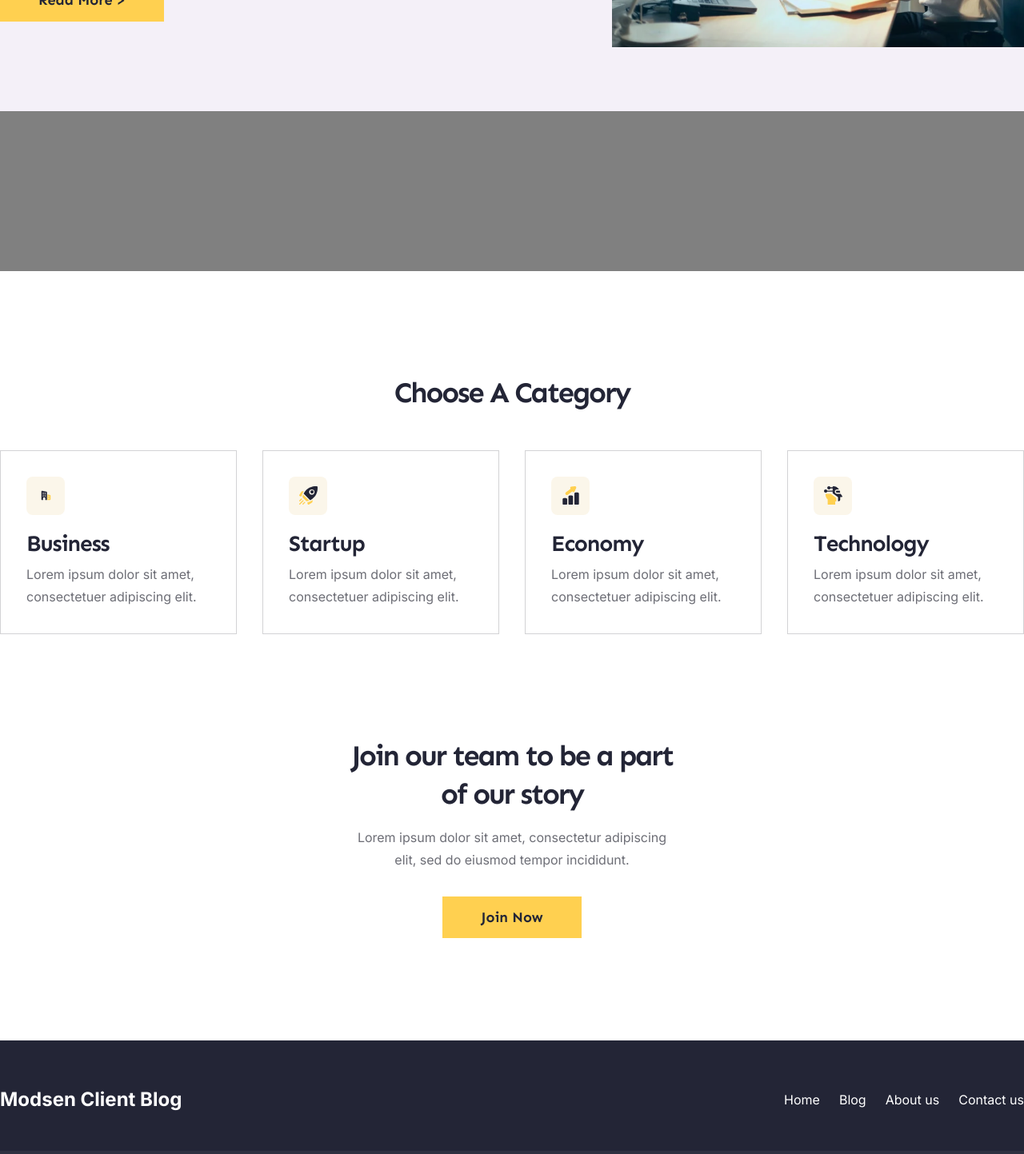
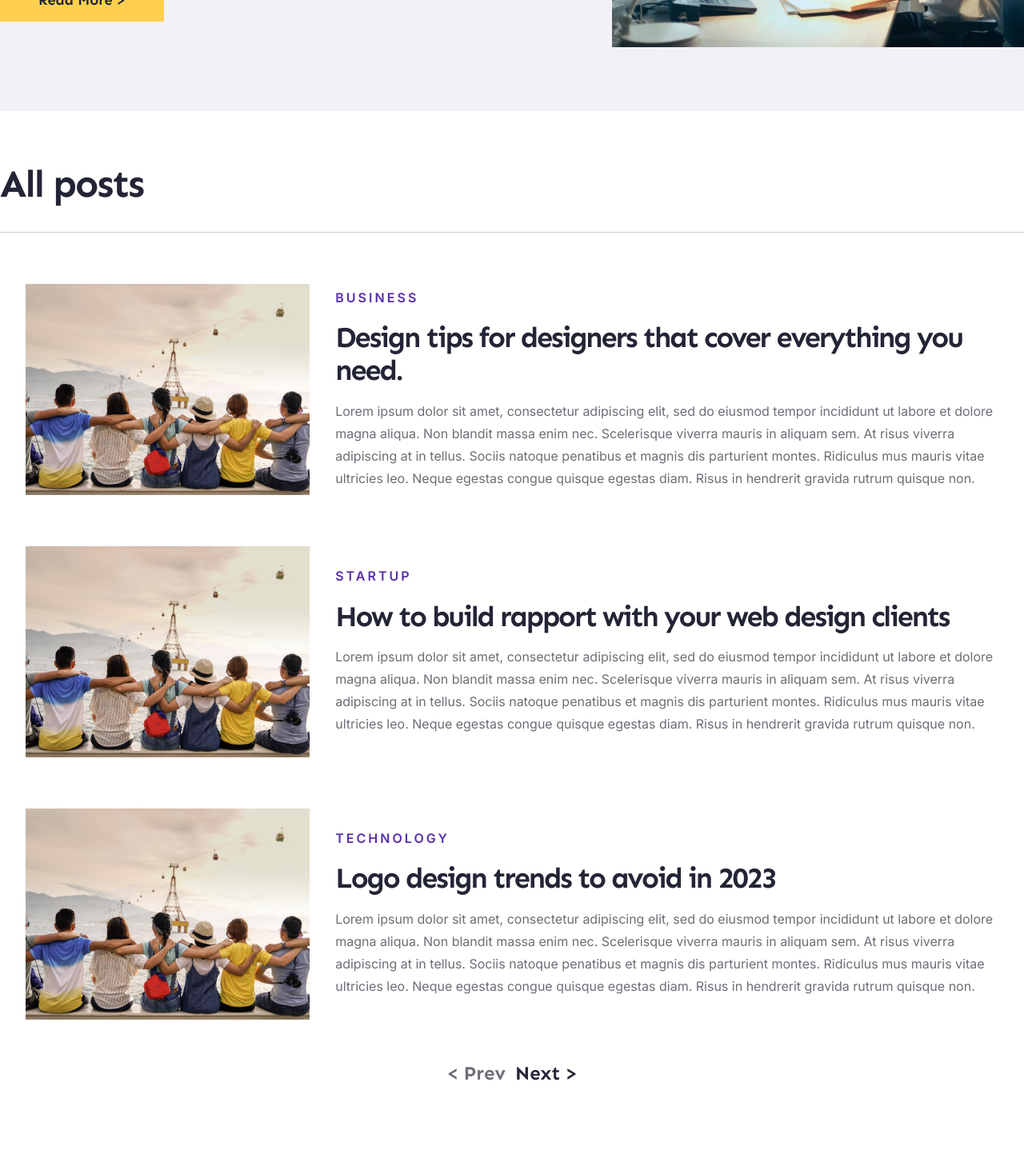
Before and after one commit to Albedo-13/client-blog, a Next.js app: page /blog in a window 1280 px wide. Shown: the part 460-1903 px from the top of the page at 80% size. Built offline with nearby package versions, Linux system fonts and the light colour scheme.

Commit message:
feat: blog cards section

```diff
--- a/src/app/blog/page.tsx
+++ b/src/app/blog/page.tsx
@@ -1,5 +1,6 @@
 import "./blog.module.scss";
 
+import { BlogCards } from "@/components/blog-cards/blog-cards";
 import { BlogHeader } from "@/components/blog-header/blog-header";
 import { ChooseCategory } from "@/components/choose-category/choose-category";
 import { JoinOurTeam } from "@/components/join-our-team/join-our-team";
@@ -8,8 +9,7 @@ export default function Page() {
   return (
     <>
       <BlogHeader />
-      {/* TODO: remove line */}
-      <div style={{ height: "200px", backgroundColor: "gray" }}></div>
+      <BlogCards />
       <ChooseCategory />
       <JoinOurTeam />
     </>
--- /dev/null
+++ b/src/components/blog-cards/blog-card/blog-card.module.scss
@@ -0,0 +1,46 @@
+@import "@/styles/variables.scss";
+
+.card {
+  display: flex;
+  gap: 32px;
+  padding: 32px;
+
+  &:hover {
+    background-color: $antique-white;
+  }
+}
+
+.image {
+  flex-basis: 30%;
+  height: auto;
+  vertical-align: middle;
+}
+
+.wrapper {
+  flex-basis: 70%;
+  display: flex;
+  flex-direction: column;
+  justify-content: center;
+}
+
+.category {
+  font-weight: 600;
+  letter-spacing: 0.19em;
+  text-transform: uppercase;
+  color: $purple;
+}
+
+.title {
+  font-family: $second-family;
+  font-weight: 700;
+  font-size: 36px;
+  letter-spacing: -0.06em;
+  margin-top: 20px;
+  color: $denim;
+}
+
+.description {
+  line-height: 175%;
+  margin-top: 16px;
+  color: $gray;
+}
--- /dev/null
+++ b/src/components/blog-cards/blog-card/blog-card.tsx
@@ -0,0 +1,24 @@
+import Image from "next/image";
+import Link from "next/link";
+
+import styles from "./blog-card.module.scss";
+
+type BlogCardProps = {
+  title: string;
+  description: string;
+  image: string;
+  category: string;
+};
+
+export function BlogCard({ title, description, image, category }: BlogCardProps) {
+  return (
+    <Link href="#" className={styles.card}>
+      <Image src={image} alt={title} className={styles.image} width={350} height={250} />
+      <div className={styles.wrapper}>
+        <p className={styles.category}>{category}</p>
+        <h3 className={styles.title}>{title}</h3>
+        <p className={styles.description}>{description}</p>
+      </div>
+    </Link>
+  );
+}
--- /dev/null
+++ b/src/components/blog-cards/blog-cards.module.scss
@@ -0,0 +1,53 @@
+@import "@/styles/variables.scss";
+
+.section {
+  margin: 64px 0 128px;
+}
+
+.title {
+  font-family: $second-family;
+  font-weight: 700;
+  font-size: 48px;
+  letter-spacing: -0.04em;
+  margin-bottom: 32px;
+  color: $denim;
+}
+
+.divider {
+  border: none;
+  border-bottom: 1px solid $gray;
+  opacity: 0.32;
+  margin-bottom: 32px;
+}
+
+.pagination {
+  position: absolute;
+  left: 0;
+  right: 0;
+  text-align: center;
+  margin-top: 20px;
+}
+
+.arrow {
+  font-family: $second-family;
+  font-weight: 700;
+  font-size: 24px;
+  border: none;
+  background-color: transparent;
+  text-align: center;
+  cursor: pointer;
+  color: $denim;
+
+  &:disabled {
+    color: $gray;
+    cursor: default;
+
+    &:hover {
+      font-size: 24px;
+    }
+  }
+
+  &:hover {
+    font-size: 28px;
+  }
+}
--- /dev/null
+++ b/src/components/blog-cards/blog-cards.tsx
@@ -0,0 +1,65 @@
+import { BlogCard } from "./blog-card/blog-card";
+import styles from "./blog-cards.module.scss";
+
+const CATEGORIES_DATA = {
+  BUSINESS: "Business",
+  STARTUP: "Startup",
+  ECONOMY: "Economy",
+  TECHNOLOGY: "Technology",
+};
+
+const POSTS_DATA = [
+  {
+    id: 1,
+    title: "Design tips for designers that cover everything you need.",
+    description:
+      "Lorem ipsum dolor sit amet, consectetur adipiscing elit, sed do eiusmod tempor incididunt ut labore et dolore magna aliqua. Non blandit massa enim nec. Scelerisque viverra mauris in aliquam sem. At risus viverra adipiscing at in tellus. Sociis natoque penatibus et magnis dis parturient montes. Ridiculus mus mauris vitae ultricies leo. Neque egestas congue quisque egestas diam. Risus in hendrerit gravida rutrum quisque non.",
+    image: "/images/people-hugging-together.webp",
+    date: "12.06.2021",
+    category: CATEGORIES_DATA.BUSINESS,
+    author: "<NAME>",
+  },
+  {
+    id: 2,
+    title: "How to build rapport with your web design clients",
+    description:
+      "Lorem ipsum dolor sit amet, consectetur adipiscing elit, sed do eiusmod tempor incididunt ut labore et dolore magna aliqua. Non blandit massa enim nec. Scelerisque viverra mauris in aliquam sem. At risus viverra adipiscing at in tellus. Sociis natoque penatibus et magnis dis parturient montes. Ridiculus mus mauris vitae ultricies leo. Neque egestas congue quisque egestas diam. Risus in hendrerit gravida rutrum quisque non.",
+    image: "/images/people-hugging-together.webp",
+    date: "07.01.2024",
+    category: CATEGORIES_DATA.STARTUP,
+    author: "<NAME>",
+  },
+  {
+    id: 3,
+    title: "Logo design trends to avoid in 2023",
+    description:
+      "Lorem ipsum dolor sit amet, consectetur adipiscing elit, sed do eiusmod tempor incididunt ut labore et dolore magna aliqua. Non blandit massa enim nec. Scelerisque viverra mauris in aliquam sem. At risus viverra adipiscing at in tellus. Sociis natoque penatibus et magnis dis parturient montes. Ridiculus mus mauris vitae ultricies leo. Neque egestas congue quisque egestas diam. Risus in hendrerit gravida rutrum quisque non.",
+    image: "/images/people-hugging-together.webp",
+    date: "25.02.2023",
+    category: CATEGORIES_DATA.TECHNOLOGY,
+    author: "<NAME>",
+  },
+];
+
+export function BlogCards() {
+  return (
+    <section className={styles.section}>
+      <div className="container">
+        <h2 className={styles.title}>All posts</h2>
+        <hr className={styles.divider} />
+        <div className={styles.cards}>
+          {POSTS_DATA.map((postData) => (
+            <BlogCard key={postData.id} {...postData} />
+          ))}
+        </div>
+
+        <div className={styles.pagination}>
+          <button className={styles.arrow} disabled>
+            {"< Prev"}
+          </button>
+          <button className={styles.arrow}>{"Next >"}</button>
+        </div>
+      </div>
+    </section>
+  );
+}
```
